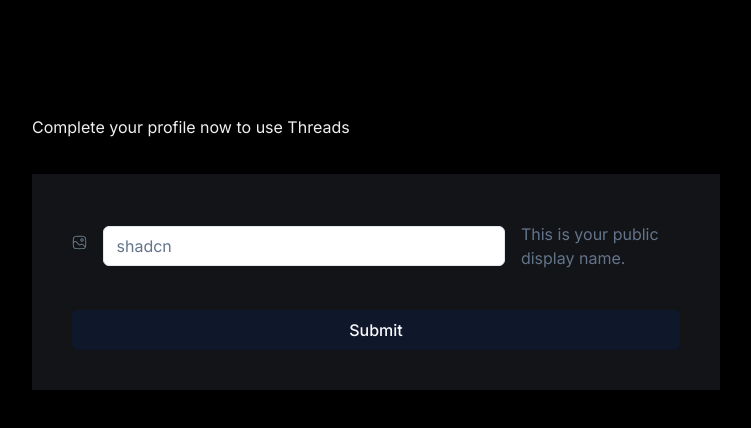
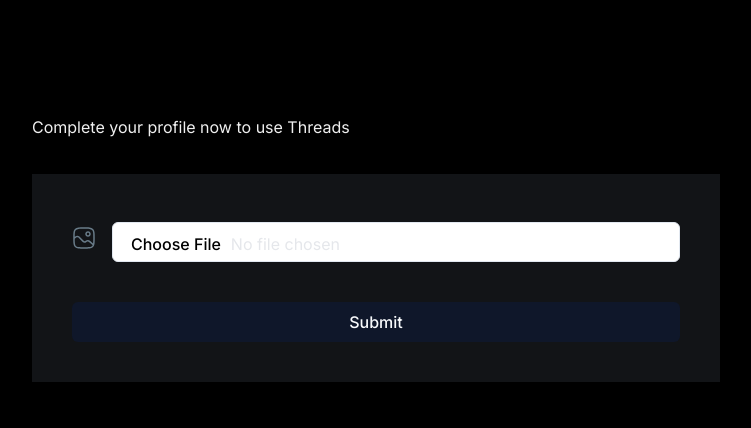
Before and after one commit to yhuang82/Threads, a Next.js app in the folder threads-clone/: page /onboarding in a window 1280 px wide. Shown: the top 428 px of the page, without its empty margins (264-1015 px from the left). Built offline with nearby package versions, Linux system fonts and the light colour scheme; no server answers.

Commit message:
finish the upload image or profile feature

```diff
--- a/threads-clone/components/forms/AccountProfile.tsx
+++ b/threads-clone/components/forms/AccountProfile.tsx
@@ -15,6 +15,7 @@
 import { UserValidation } from "@/lib/validations/user";
 import * as z from "zod";
 import Image from "next/image";
+import { ChangeEvent } from "react";
 
 interface Props {
   user: {
@@ -38,6 +39,13 @@
       bio: "",
     },
   });
+
+  const handleImage = (
+    e: ChangeEvent,
+    fieldChange: (value: string) => void
+  ) => {
+    e.preventDefault();
+  };
 
   function onSubmit(values: z.infer<typeof UserValidation>) {
     // Do something with the form values.
@@ -75,13 +83,15 @@
                   />
                 )}
               </FormLabel>
-              <FormControl>
-                <Input placeholder="shadcn" {...field} />
+              <FormControl className="flex-1 text-base-semibold text-gray-200">
+                <Input
+                  type="file"
+                  accept="image/*"
+                  placeholder="Upload a photo"
+                  className="account-form_image-input"
+                  onChange={(e) => handleImage(e, field.onChange)}
+                />
               </FormControl>
-              <FormDescription>
-                This is your public display name.
-              </FormDescription>
-              <FormMessage />
             </FormItem>
           )}
         />
```
